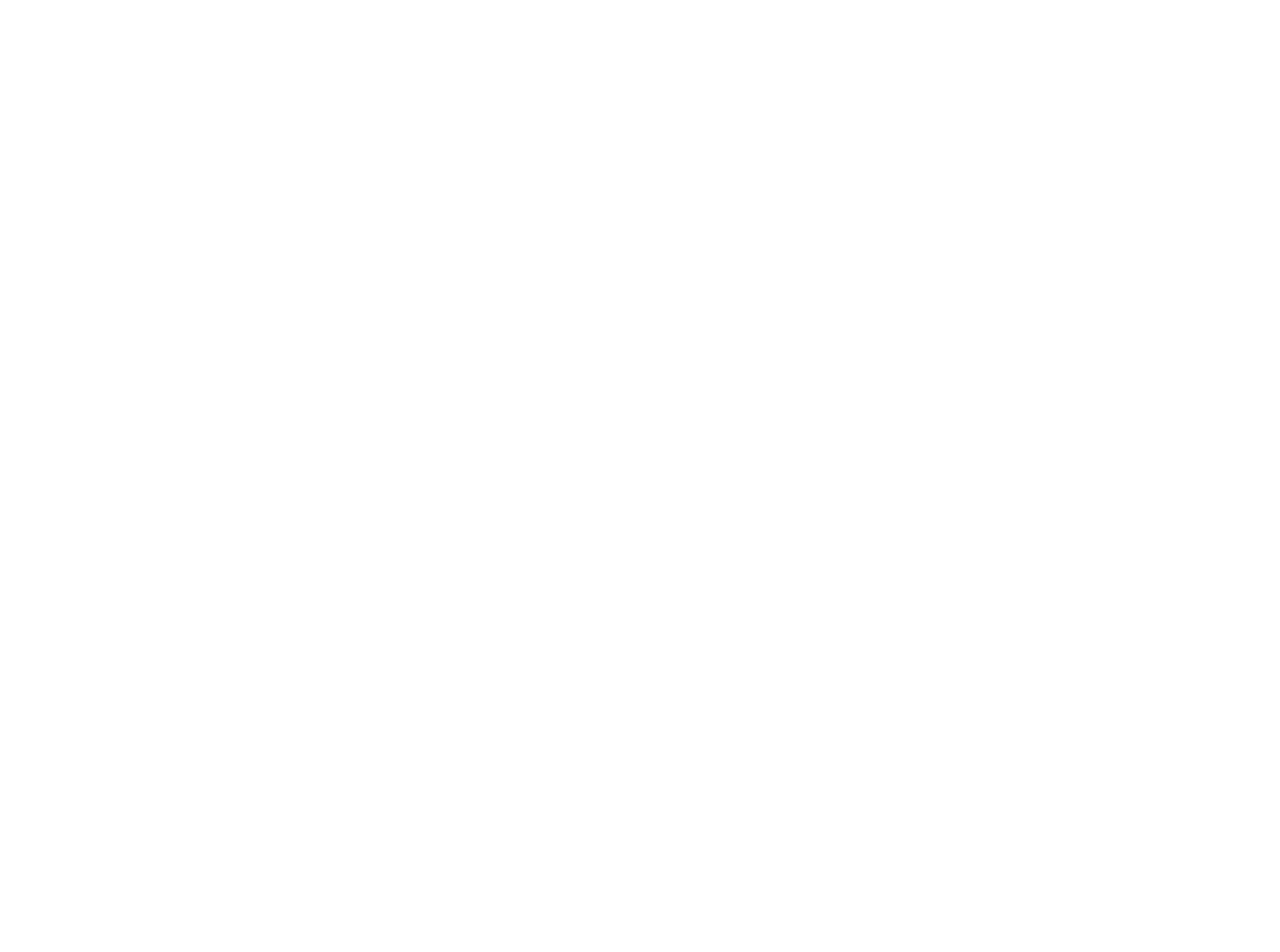
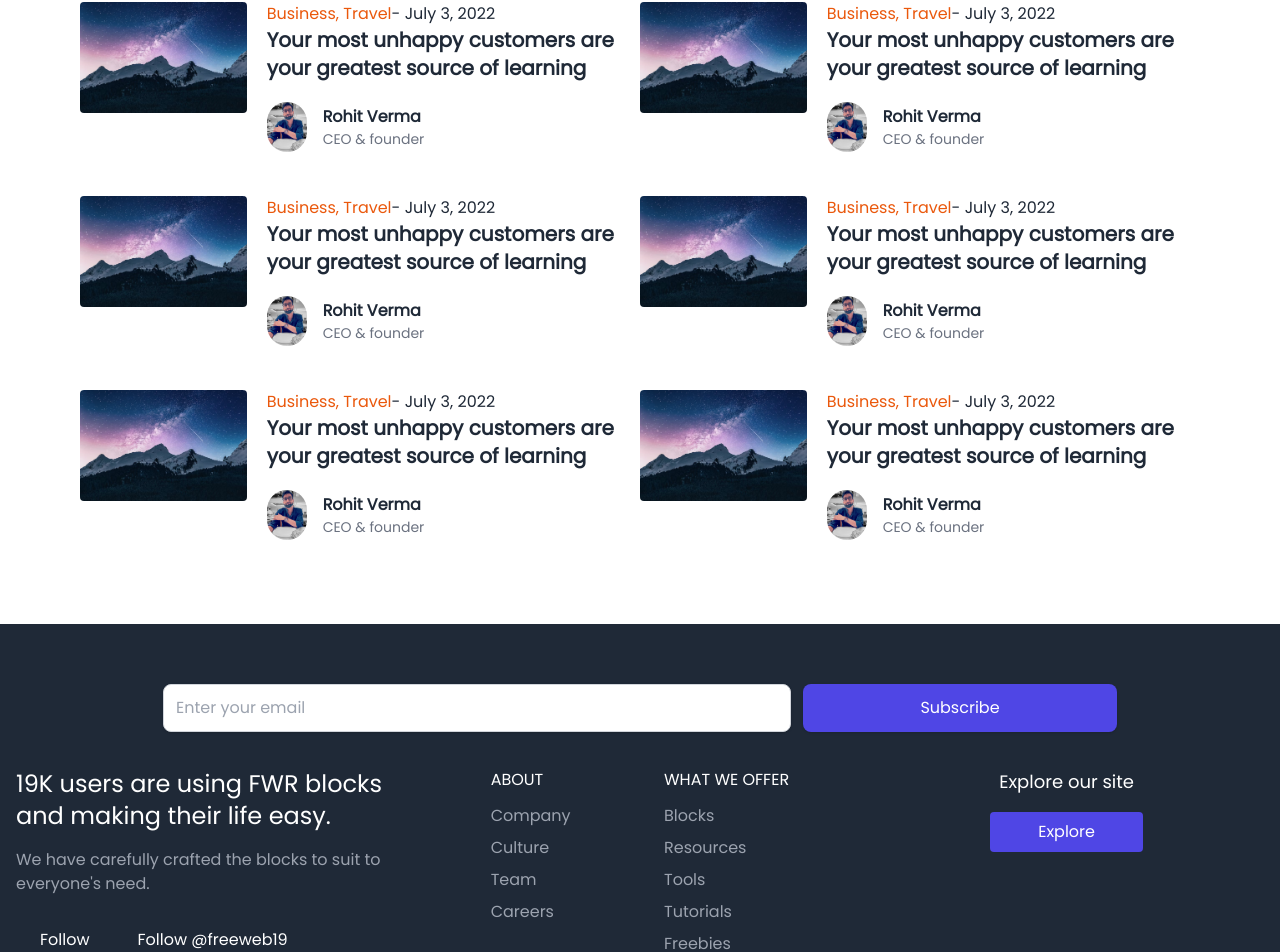
Before and after one commit to 07rv/Blog, a Next.js app: page / in a window 1280 px wide. Shown: the part 4436-5388 px from the top of the page. Before the commit the page ends 4380 px from the top, so only its background shows below. Built offline with nearby package versions, Linux system fonts and the light colour scheme.

Commit message:
few changes

```diff
--- a/components/_child/author.jsx
+++ b/components/_child/author.jsx
@@ -5,6 +5,7 @@
   return (
     <div className="author flex py-5">
       <Image
+        alt="img"
         src={"/authors/author1.jpg"}
         width={40}
         height={40}
--- a/components/footer.jsx
+++ b/components/footer.jsx
@@ -1,78 +1,126 @@
+import Link from "next/link";
 import React from "react";
 
 const footer = () => {
   return (
-    <div class="footer-2 bg-gray-800 pt-6 md:pt-12">
-      <div class="container px-4 mx-auto">
-        <div class="md:flex md:flex-wrap md:-mx-4 py-6 md:pb-12">
-          <div class="footer-info lg:w-1/3 md:px-4">
-            <h4 class="text-white text-2xl mb-4">
+    <div className="footer-2 bg-gray-800 pt-6 md:pt-12">
+      <div className="w-full p-3">
+        <div className="w-full mb-3 xl:mb-0 sm:text-center">
+          <div className="w-full">
+            <div className="flex flex-col justify-center sm:flex-row gap-3 w-full">
+              <input
+                type="text"
+                placeholder="Enter your email"
+                className="sm:w-2/4 h-12 p-3 text-gray-900 border border-solid border-gray-300 rounded-lg shadow"
+              />
+
+              <button
+                type="submit"
+                className="sm:w-1/4 h-12 text-white bg-indigo-600 rounded-lg shadow transition-all duration-300 ease-in-out hover:bg-indigo-700"
+              >
+                Subscribe
+              </button>
+            </div>
+          </div>
+        </div>
+      </div>
+      <div className="container px-4 mx-auto">
+        <div className="md:flex md:flex-wrap md:-mx-4 py-6 md:pb-12">
+          <div className="footer-info lg:w-1/3 md:px-4">
+            <h4 className="text-white text-2xl mb-4">
               19K users are using FWR blocks and making their life easy.
             </h4>
-            <p class="text-gray-400">
+            <p className="text-gray-400">
               We have carefully crafted the blocks to suit to everyone's need.
             </p>
-            <div class="mt-4">
-              <button class="bg-facebook py-2 px-4 text-white rounded mt-2 transition-colors duration-300">
-                <span class="fab fa-facebook-f mr-2"></span> Follow
+            <div className="mt-4">
+              <button className="bg-facebook py-2 px-4 text-white rounded mt-2 transition-colors duration-300">
+                <span className="fab fa-facebook-f mr-2"></span> Follow
               </button>
-              <button class="bg-twitter py-2 px-4 text-white rounded ml-2 mt-2 transition-colors duration-300">
-                <span class="fab fa-twitter mr-2"></span> Follow @freeweb19
+              <button className="bg-twitter py-2 px-4 text-white rounded ml-2 mt-2 transition-colors duration-300">
+                <span className="fab fa-twitter mr-2"></span> Follow @freeweb19
               </button>
             </div>
           </div>
 
-          <div class="md:w-2/3 lg:w-1/3 md:px-4 xl:pl-16 mt-12 lg:mt-0">
-            <div class="sm:flex">
-              <div class="sm:flex-1">
-                <h6 class="text-base font-medium text-white uppercase mb-2">
+          <div className="md:w-2/3 lg:w-1/3 md:px-4 xl:pl-16 mt-12 lg:mt-0">
+            <div className="sm:flex">
+              <div className="sm:flex-1">
+                <h6 className="text-base font-medium text-white uppercase mb-2">
                   About
                 </h6>
                 <div>
-                  <a href="#" class="text-gray-400 py-1 block hover:underline">
+                  <Link
+                    href="#"
+                    className="text-gray-400 py-1 block hover:underline"
+                  >
                     Company
-                  </a>
-                  <a href="#" class="text-gray-400 py-1 block hover:underline">
+                  </Link>
+                  <Link
+                    href="#"
+                    className="text-gray-400 py-1 block hover:underline"
+                  >
                     Culture
-                  </a>
-                  <a href="#" class="text-gray-400 py-1 block hover:underline">
+                  </Link>
+                  <Link
+                    href="#"
+                    className="text-gray-400 py-1 block hover:underline"
+                  >
                     Team
-                  </a>
-                  <a href="#" class="text-gray-400 py-1 block hover:underline">
+                  </Link>
+                  <Link
+                    href="#"
+                    className="text-gray-400 py-1 block hover:underline"
+                  >
                     Careers
-                  </a>
+                  </Link>
                 </div>
               </div>
-              <div class="sm:flex-1 mt-4 sm:mt-0">
-                <h6 class="text-base font-medium text-white uppercase mb-2">
+              <div className="sm:flex-1 mt-4 sm:mt-0">
+                <h6 className="text-base font-medium text-white uppercase mb-2">
                   What we offer
                 </h6>
                 <div>
-                  <a href="#" class="text-gray-400 py-1 block hover:underline">
+                  <Link
+                    href="#"
+                    className="text-gray-400 py-1 block hover:underline"
+                  >
                     Blocks
-                  </a>
-                  <a href="#" class="text-gray-400 py-1 block hover:underline">
+                  </Link>
+                  <Link
+                    href="#"
+                    className="text-gray-400 py-1 block hover:underline"
+                  >
                     Resources
-                  </a>
-                  <a href="#" class="text-gray-400 py-1 block hover:underline">
+                  </Link>
+                  <Link
+                    href="#"
+                    className="text-gray-400 py-1 block hover:underline"
+                  >
                     Tools
-                  </a>
-                  <a href="#" class="text-gray-400 py-1 block hover:underline">
+                  </Link>
+                  <Link
+                    href="#"
+                    className="text-gray-400 py-1 block hover:underline"
+                  >
                     Tutorials
-                  </a>
-                  <a href="#" class="text-gray-400 py-1 block hover:underline">
+                  </Link>
+                  <Link
+                    href="#"
+                    className="text-gray-400 py-1 block hover:underline"
+                  >
                     Freebies
-                  </a>
+                  </Link>
                 </div>
               </div>
             </div>
           </div>
 
-          <div class="md:w-1/3 md:px-4 md:text-center mt-12 lg:mt-0">
-            <h5 class="text-lg text-white font-medium mb-4">
+          <div className="md:w-1/3 md:px-4 md:text-center mt-12 lg:mt-0">
+            <h5 className="text-lg text-white font-medium mb-4">
               Explore our site
             </h5>
-            <button class="bg-indigo-600 text-white hover:bg-indigo-700 rounded py-2 px-6 md:px-12 transition-colors duration-300">
+            <button className="bg-indigo-600 text-white hover:bg-indigo-700 rounded py-2 px-6 md:px-12 transition-colors duration-300">
               Explore
             </button>
           </div>
--- a/components/section1.jsx
+++ b/components/section1.jsx
@@ -25,7 +25,7 @@
     <div className="grid md:grid-cols-2">
       <div className="image">
         <Link href={"/"}>
-          <Image src={"/images/img1.avif"} width={600} height={600} />
+          <Image alt="img" src={"/images/img1.avif"} width={600} height={600} />
         </Link>
       </div>
       <div className="info flex justify-center flex-col">
--- a/components/section2.jsx
+++ b/components/section2.jsx
@@ -27,6 +27,7 @@
       <div className="images">
         <Link href={"/"}>
           <Image
+            alt="img"
             src={"/images/img1.avif"}
             className="rounded"
             width={500}
--- a/components/section3.jsx
+++ b/components/section3.jsx
@@ -6,11 +6,11 @@
   return (
     <section className="container mx-auto md:px-20 py-16">
       <h1 className="font-bold text-4xl py-12 text-center">Most Popular</h1>
-      <div class="grid grid-cols-1 md:grid-cols-4 lg:grid-cols-2 gap-6">
-        <div class="flex justify-center border-2 border-gray-300 rounded-xl p-6 bg-gray-100">
+      <div className="grid grid-cols-1 md:grid-cols-4 lg:grid-cols-2 gap-6">
+        <div className="flex justify-center border-2 border-gray-300 rounded-xl p-6 bg-gray-100">
           {Post()}
         </div>
-        <div class="flex justify-center border-2 border-gray-300 rounded-xl p-6 bg-gray-100">
+        <div className="flex justify-center border-2 border-gray-300 rounded-xl p-6 bg-gray-100">
           {Post()}
         </div>
       </div>
@@ -25,7 +25,7 @@
     <div className="grid">
       <div className="images">
         <Link href={"/"}>
-          <Image src={"/images/img1.avif"} width={600} height={400} />
+          <Image alt="img" src={"/images/img1.avif"} width={600} height={400} />
         </Link>
       </div>
       <div className="info flex justify-center flex-col py-4">
--- a/components/section4.jsx
+++ b/components/section4.jsx
@@ -1,5 +1,70 @@
+import Link from "next/link";
+import Image from "next/image";
+import Author from "./_child/author";
+
 const section4 = () => {
-  return <div>section4</div>;
+  return (
+    <section className="container mx-auto md:px-20 py-16">
+      <div className="grid lg:grid-cols-2">
+        <div className="item">
+          <h1 className="font-bold text-4xl py-12">Business</h1>
+          <div className="flex flex-col gap-6">
+            {/* posts */}
+            {Post()}
+            {Post()}
+            {Post()}
+            {Post()}
+          </div>
+        </div>
+        <div className="item">
+          <h1 className="font-bold text-4xl py-12">Travel</h1>
+          <div className="flex flex-col gap-6">
+            {Post()}
+            {Post()}
+            {Post()}
+            {Post()}
+          </div>
+        </div>
+      </div>
+    </section>
+  );
 };
 
 export default section4;
+
+function Post() {
+  return (
+    <div className="flex gap-5">
+      <div className="image flex flex-col justify-start">
+        <Link href={"/"}>
+          <Image
+            alt="img"
+            src={"/images/img1.avif"}
+            className="rounded"
+            width={300}
+            height={250}
+          />
+        </Link>
+      </div>
+      <div className="info flex justify-center flex-col">
+        <div className="cat">
+          <Link href={"/"} className="text-orange-600 hover:text-orange-800">
+            Business, Travel
+          </Link>
+          <Link href={"/"} className="text-gray-800 hover:text-gray-600">
+            - July 3, 2022
+          </Link>
+        </div>
+        <div className="title">
+          <Link
+            href={"/"}
+            className="text-xl font-bold text-gray-800 hover:text-gray-600"
+          >
+            Your most unhappy customers are your greatest source of learning
+          </Link>
+        </div>
+        <Author></Author>
+      </div>
+    </div>
+  );
+}
--- a/styles/globals.css
+++ b/styles/globals.css
@@ -18,7 +18,7 @@
 
 .input-text {
   @apply mt-1 block w-60 px-3 py-2 bg-white border border-slate-300 rounded-full text-sm shadow-sm placeholder-slate-500;
-  @apply focus:outline-none focus:border-sky-500 focus:ring-1 focus:ring-sky-500;
+  @apply focus:outline-none focus:border-gray-500 focus:ring-1 focus:ring-gray-900;
 }
 
 .footer-links a {
```
